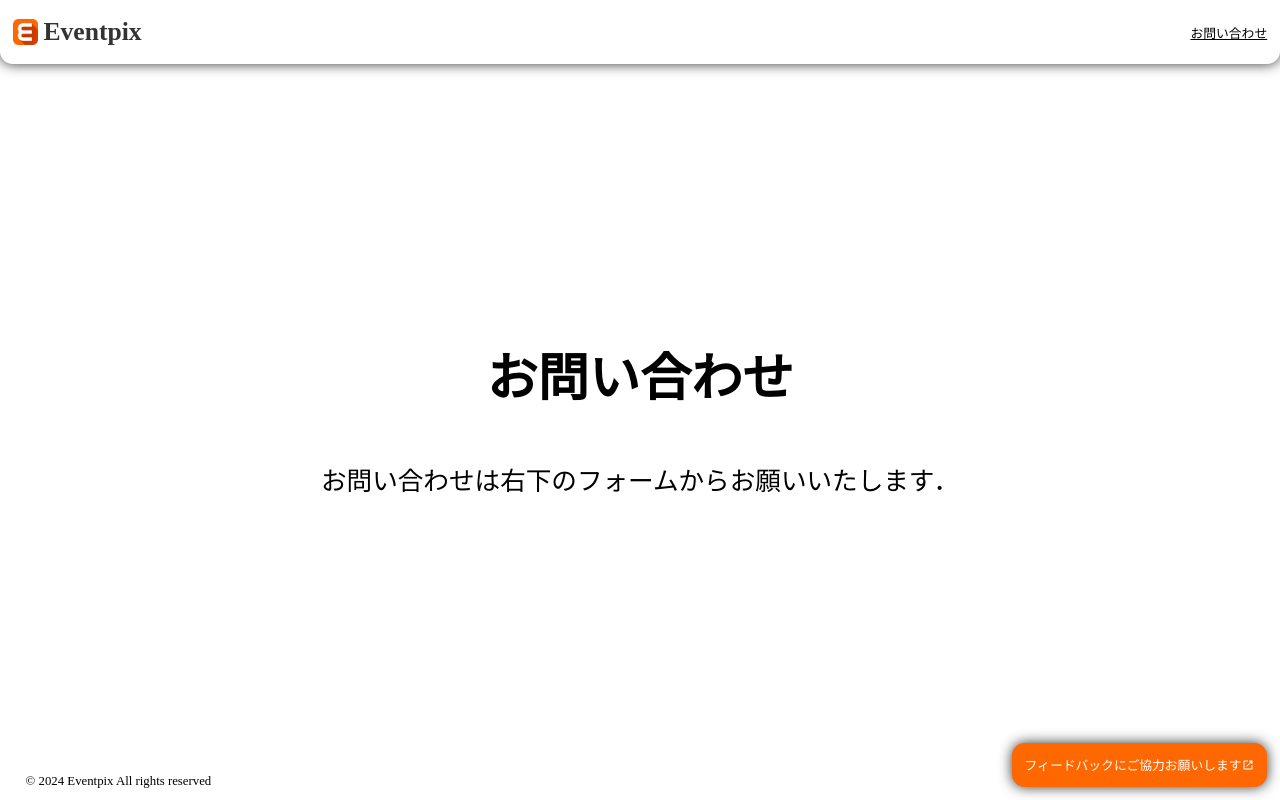
After one commit to NAIST-Eventpix/eventpix_web, a Flask app: template src/eventpix/templates/contact.html in a window 1280 px wide. The commit adds this page. Run offline with Flask 3, Linux system fonts and the light colour scheme; the template is opened without the code that fills it, so the values that code supplies are empty; some web fonts are replaced.

Commit message:
Add Contact Page

```diff
--- a/src/eventpix/app.py
+++ b/src/eventpix/app.py
@@ -53,6 +53,11 @@
 @app.route("/")
 def index() -> str:
     return render_template("index.html")
+
+
+@app.route("/contact")
+def contact() -> str:
+    return render_template("contact.html")
 
 
 @app.route("/upload", methods=["POST"])
--- a/src/eventpix/templates/base.html
+++ b/src/eventpix/templates/base.html
@@ -8,6 +8,12 @@
 	<link rel="stylesheet" href="{{ url_for('static', filename='css/base.css') }}" />
 	<meta name="description" content="予定の自動抽出アプリ．画像から予定情報を抽出しカレンダーアプリに反映できます．画像認識＆AI" />
 	{% block style %}{% endblock %}
+<style>
+	header {
+		display: flex;
+		justify-content: space-between;
+	}
+</style>
 	<title>{% block title %}{% endblock %}</title>
 </head>
 <body>
@@ -16,6 +22,7 @@
 			<img src="{{ url_for('static', filename='image/logo.png') }}" alt="Logo">
 			<span>Eventpix</span>
 		</a>
+		<a href="/contact">お問い合わせ</a>
 	</header>
 	<main>
 		{% block content %}{% endblock %}
--- /dev/null
+++ b/src/eventpix/templates/contact.html
@@ -0,0 +1,14 @@
+{% extends './base.html' %}
+
+{% block title %}Contact : Eventpix{% endblock %}
+
+{% block style %}
+	<link rel="stylesheet" href="{{ url_for('static', filename='css/index.css') }}" />
+{% endblock %}
+
+{% block content %}
+	<section>
+		<h1>お問い合わせ</h1>
+		<p>お問い合わせは右下のフォームからお願いいたします．</p>
+	</section>
+{% endblock %}
```
